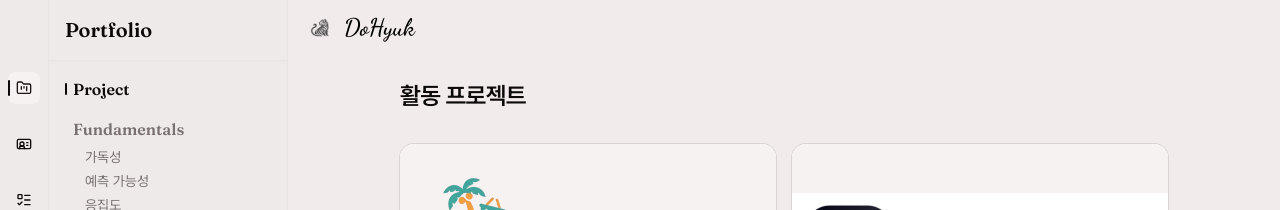
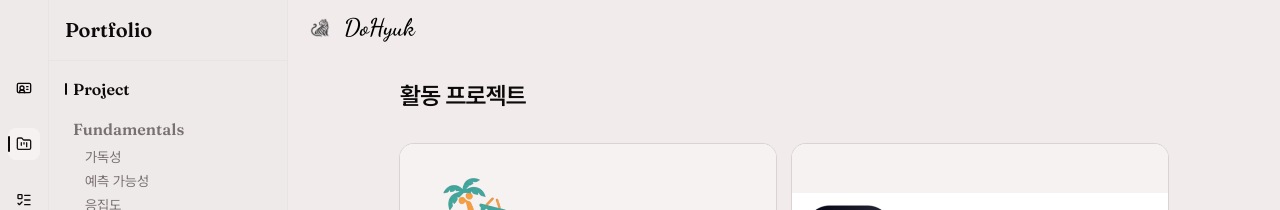
Before and after one commit to DoHyuk-Centric/frontend-portfolio, a Next.js app: page / in a window 1280 px wide. Shown: the top 210 px of the page. Built offline with nearby package versions, Linux system fonts and the light colour scheme; a web font is replaced by a local one.

Commit message:
사이드바 메뉴 순서를 Profile · Portfolio · Calendar로 변경

```diff
--- a/src/components/app-sidebar.tsx
+++ b/src/components/app-sidebar.tsx
@@ -30,8 +30,8 @@ import {
 } from "@/components/ui/sidebar";
 
 const navItems = [
+  { title: "Profile", url: "/profile", icon: IdCard },
   { title: "Portfolio", url: "/", icon: FolderKanban },
-  { title: "Profile", url: "/profile", icon: IdCard },
   { title: "Calendar", url: "/calendar", icon: ListTodo },
 ];
 
```
